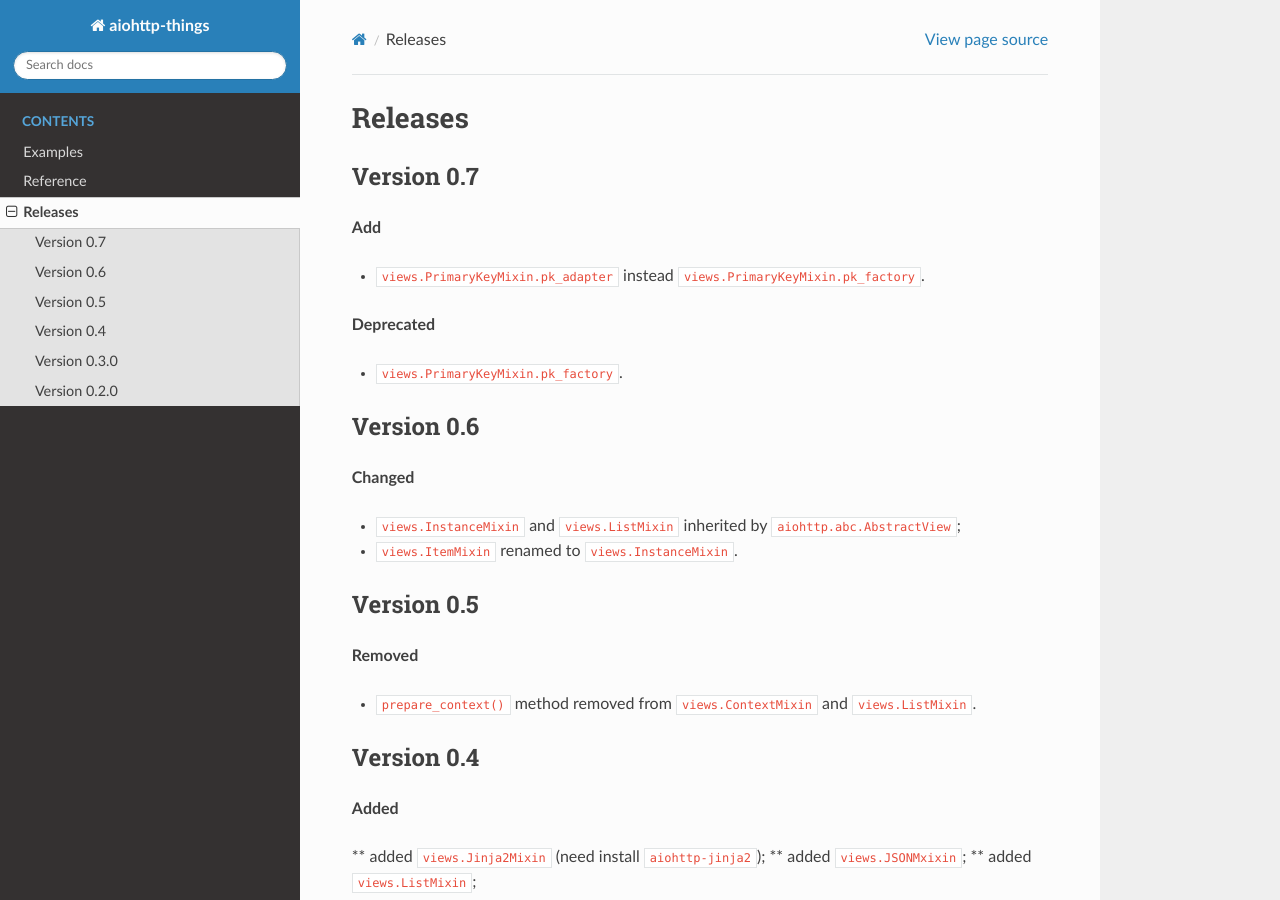
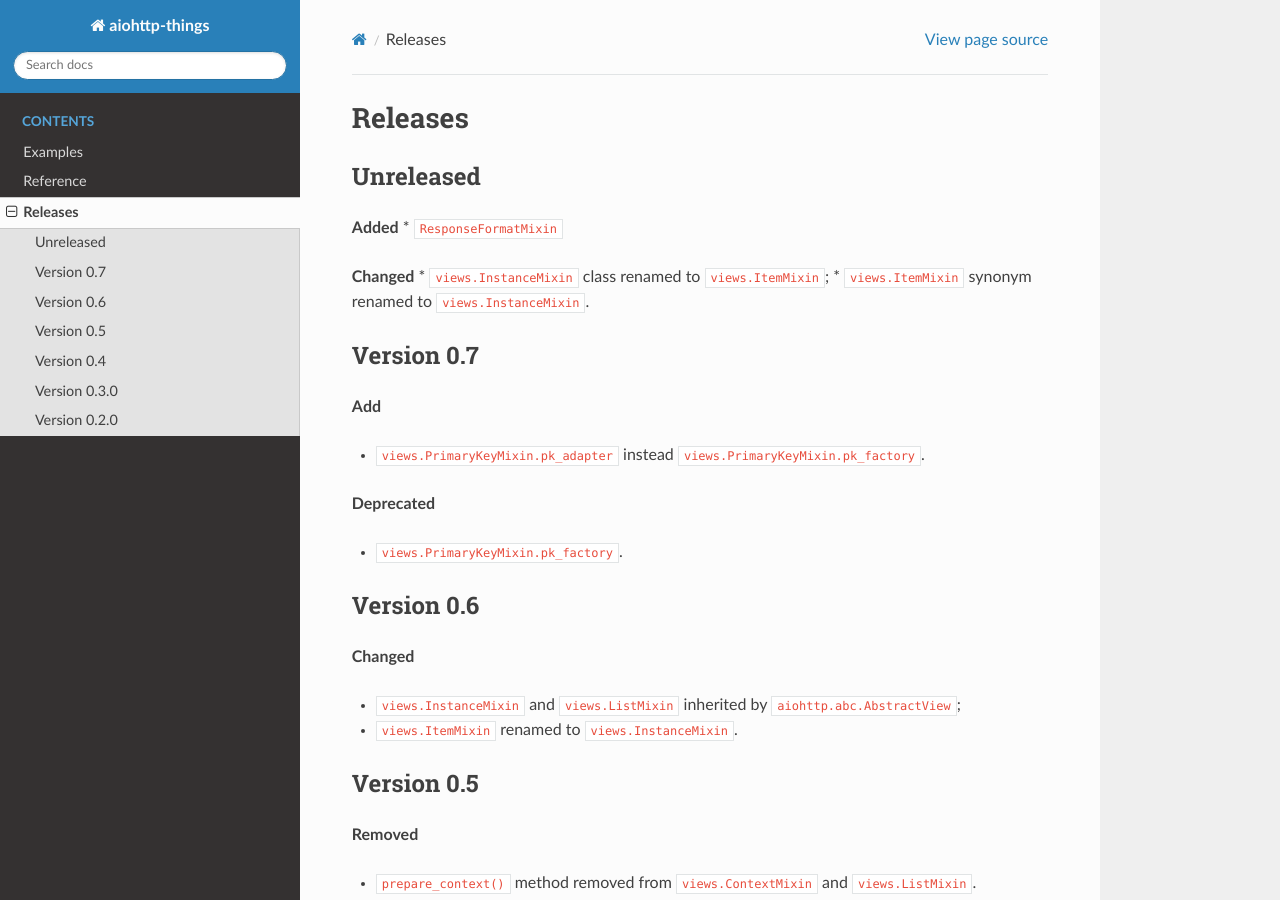
Before and after one commit to ri-gilfanov/aiohttp-things, a Sphinx documentation site: the page built from docs/releases.rst, in a window 1280 px wide and 900 px high. Built offline with Sphinx 7.4.7 and the Read the Docs theme 2.0.0, drawn with Linux system fonts in a browser that asks for light colours.

Commit message:
Next changes
* Added `ResponseFormatMixin`
* Rename `views.InstanceMixin` class to `views.ItemMixin`
* Rename `views.ItemMixin` synonym to `views.InstanceMixin`

```diff
--- a/docs/reference.rst
+++ b/docs/reference.rst
@@ -10,7 +10,7 @@ Views
   :members:
   :show-inheritance:
 
-.. autoclass:: aiohttp_things.views.InstanceMixin
+.. autoclass:: aiohttp_things.views.ItemMixin
   :members:
   :show-inheritance:
 
@@ -27,3 +27,7 @@ Response mixins
 .. autoclass:: aiohttp_things.views.JSONMixin
   :members:
   :show-inheritance:
+
+.. autoclass:: aiohttp_things.views.ResponseFormatMixin
+  :members:
+  :show-inheritance:
--- a/docs/releases.rst
+++ b/docs/releases.rst
@@ -1,5 +1,14 @@
 Releases
 ========
+Unreleased
+----------
+**Added**
+* ``ResponseFormatMixin``
+
+**Changed**
+* ``views.InstanceMixin`` class renamed to ``views.ItemMixin``;
+* ``views.ItemMixin`` synonym renamed to ``views.InstanceMixin``.
+
 Version 0.7
 -----------
 **Add**
```
Also changed, not shown: 2 other files.
